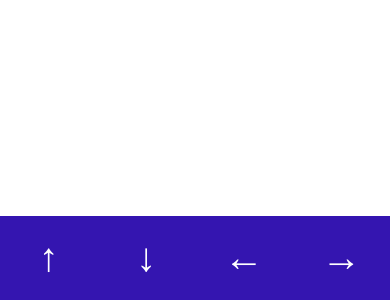
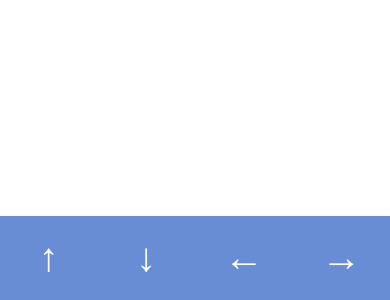
Before and after one commit to Luvolunov/snake.vanilla.webpack, a website built with webpack: page src/index.html in a window 390 px wide. Shown: the part 544-844 px from the top of the page. Built offline with nearby package versions, Linux system fonts and the light colour scheme.

Commit message:
changed: view style

```diff
--- a/src/index.html
+++ b/src/index.html
@@ -3,7 +3,7 @@
 <head>
     <meta charset="UTF-8">
     <meta name="viewport" content="width=device-width, initial-scale=1.0">
-    <meta name="theme-color" content="#4526D6">
+    <meta name="theme-color" content="#698DD4">
     <title>Snake</title>
 </head>
 <body>
--- a/src/index.scss
+++ b/src/index.scss
@@ -37,7 +37,7 @@ body {
             display: flex;
             justify-content: center;
             align-items: center;
-            background-color: #3415B0;
+            background-color: #698DD4;
             color: white;
             &:active{
                 background-color: #4526D6;
```
